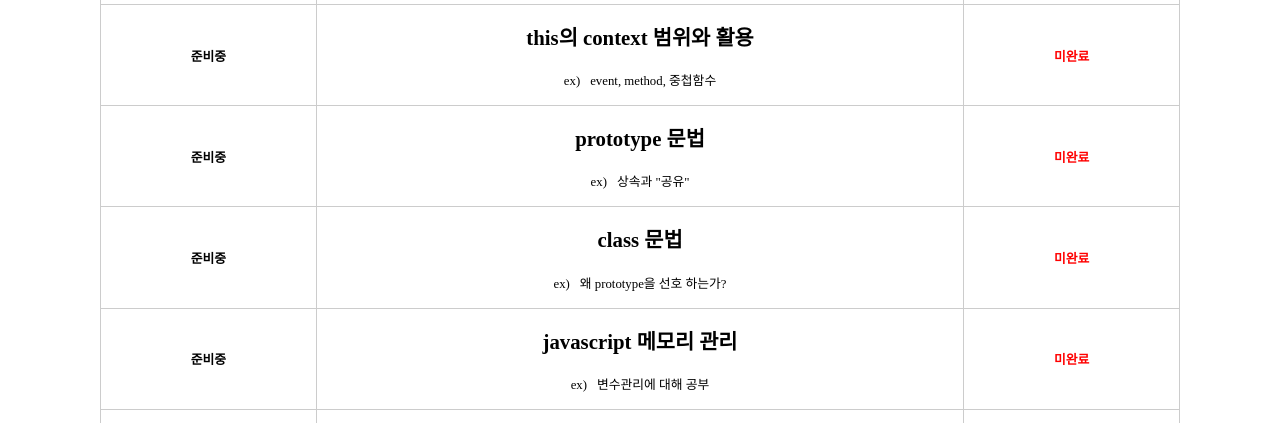
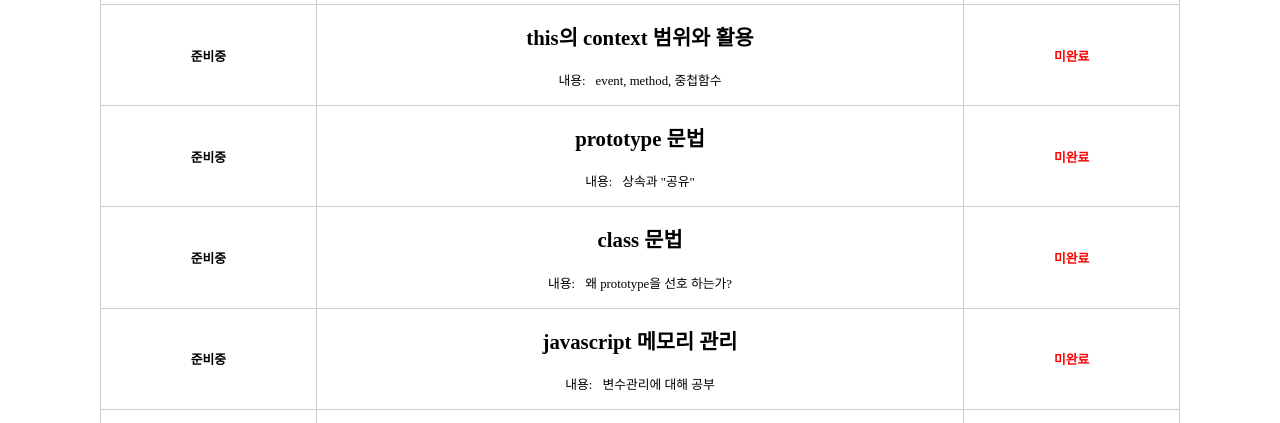
Before and after one commit to seunggonGwon/seunggonGwon, a plain HTML site: page index.html in a window 1280 px wide. Shown: the part 333-756 px from the top of the page. Drawn offline with Linux system fonts and the light colour scheme.

Commit message:
콘텐츠 수정

```diff
--- a/css/style.css
+++ b/css/style.css
@@ -31,7 +31,7 @@ table {
     margin-top: 1.5em;
     font-size: 0.8em; }
     .plan-tbody .desc::before {
-      content: "ex)";
+      content: "내용:";
       margin-right: 10px; }
   .plan-tbody .yet,
   .plan-tbody .ing,
```
Also changed, not shown: 1 other file.
